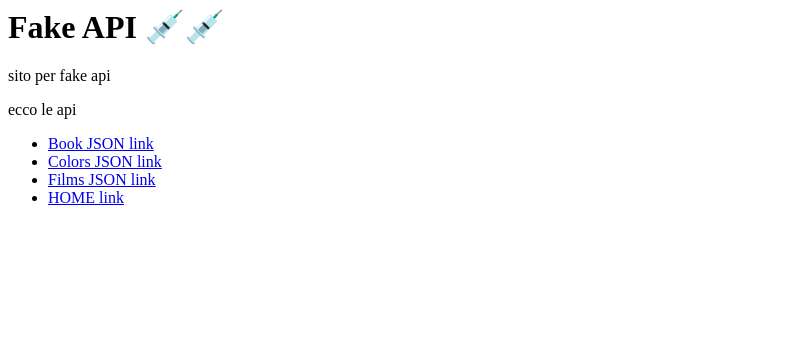
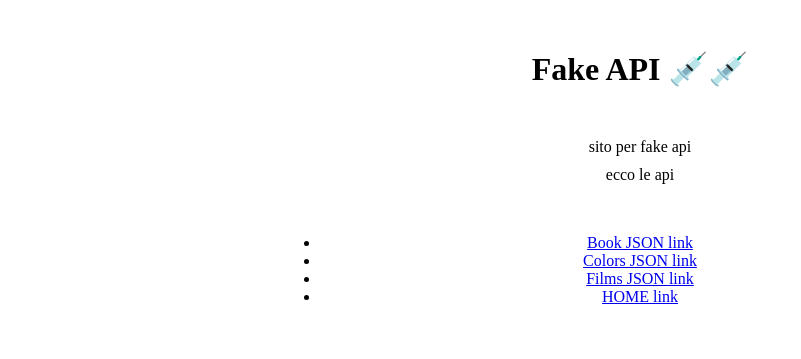
Before and after one commit to lamiera70/fake-api-test-react, a plain HTML site: page index.html in a window 1280 px wide. Shown: the whole page, without its empty margins (0-801 px from the left). Drawn offline with Linux system fonts and the light colour scheme.

Commit message:
aggiunto

```diff
--- /dev/null
+++ b/index.css
@@ -0,0 +1,24 @@
+* {
+    margin: 0;
+    padding: 0;
+}
+
+body {
+    text-align: center;
+}
+
+h1 {
+    margin-top: 50px;
+    margin-bottom: 50px;
+}
+
+p {
+    margin-top: 10px;
+    margin-bottom: 10px;
+}
+
+ul {
+
+    width: 50%;
+    margin: 50px auto;
+}
--- a/index.html
+++ b/index.html
@@ -1,4 +1,11 @@
-<html>
+<!DOCTYPE html>
+<html lang="en">
+<head>
+  <meta charset="UTF-8">
+  <meta name="viewport" content="width=device-width, initial-scale=1.0">
+  <title>Document</title>
+  <link rel="stylesheet" href="index.css">
+</head>
 <body>
   <h1>Fake API 💉💉</h1>
   <p>sito per fake api</p>
@@ -9,5 +16,3 @@
     <li><a href="https://lamiera70.github.io/fake-api-test-react/api/films.json">Films JSON link</a></li>
     <li><a href="https://lamiera70.github.io/fake-api-test-react/index.html">HOME link</a></li>
   </ul>
-  </body>
-</html>
```
Lines whose indentation alone changed are shown as unchanged.
